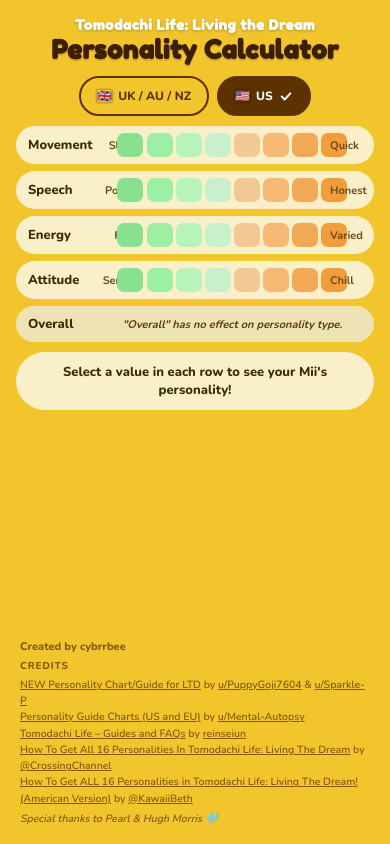
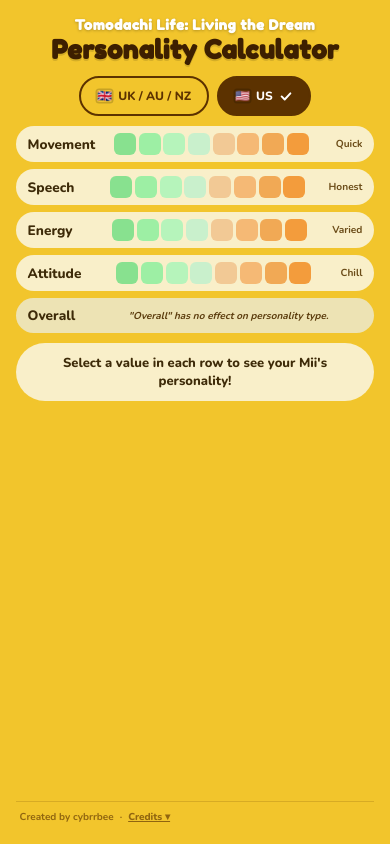
Before and after one commit to cybrrbee/Tomodachi-Life-Living-the-Dream-Personality-Calculator, a plain HTML site: page index.html in a window 390 px wide. Drawn offline with nearby package versions, Linux system fonts and the light colour scheme.

Commit message:
Fixed mobile sizing and decluttered credits

```diff
--- a/index.html
+++ b/index.html
@@ -17,30 +17,35 @@
     --result-bg:   #fffdf5;
     --result-text: #3a2508;
 
-    --font-label:  clamp(13px, 2.8vw, 15px);
-    --font-sub:    clamp(11px, 2.4vw, 13px);
-    --font-note:   clamp(11px, 2.2vw, 12.5px);
+    --font-label:  clamp(13px, 3.5vw, 15px);
+    --font-sub:    clamp(10px, 2.6vw, 13px);
+    --font-note:   clamp(10px, 2.4vw, 12.5px);
     --font-result: clamp(22px, 5.5vw, 28px);
-    --font-desc:   clamp(13px, 2.8vw, 14px);
-    --font-group:  clamp(15px, 3.2vw, 18px);
-    --font-h1:     clamp(20px, 5vw, 28px);
+    --font-desc:   clamp(13px, 3vw, 14px);
+    --font-group:  clamp(15px, 3.5vw, 18px);
 
-    --sq-w:        clamp(26px, 5.5vw, 32px);
-    --sq-h:        clamp(24px, 5vw, 30px);
-    --label-w:     clamp(70px, 15vw, 84px);
-    --endpoint-w:  clamp(36px, 8vw, 48px);
+    /* Squares: fit 8 of them comfortably in whatever space remains */
+    --sq-size: clamp(22px, calc((100vw - 220px) / 8), 32px);
+    --label-w: clamp(68px, 18vw, 84px);
   }
+
+  html, body { height: 100%; }
 
   body {
     min-height: 100vh;
     display: flex;
     flex-direction: column;
     align-items: center;
+    /* Centre content vertically only on desktop */
     justify-content: center;
     background: var(--page-bg);
     font-family: 'Nunito', sans-serif;
-    padding: clamp(16px, 4vw, 28px);
-    gap: clamp(10px, 2.5vw, 16px);
+    padding: clamp(16px, 4vw, 32px) clamp(14px, 4vw, 28px);
+    gap: clamp(10px, 2.5vw, 14px);
+  }
+  /* On small screens don't force vertical centering — just stack from top */
+  @media (max-height: 700px), (max-width: 480px) {
+    body { justify-content: flex-start; }
   }
 
   h1 {
@@ -135,9 +140,9 @@
   .rows-container {
     display: flex;
     flex-direction: column;
-    gap: clamp(7px, 1.8vw, 10px);
+    gap: clamp(6px, 1.8vw, 10px);
     width: 100%;
-    max-width: 580px;
+    max-width: 560px;
   }
 
   .row {
@@ -145,13 +150,12 @@
     align-items: center;
     background: var(--row-bg);
     border-radius: 999px;
-    padding: clamp(7px, 1.8vw, 10px) clamp(12px, 3vw, 20px);
-    gap: clamp(4px, 1.2vw, 7px);
+    padding: clamp(6px, 1.8vw, 10px) clamp(12px, 3vw, 18px);
+    gap: clamp(4px, 1.2vw, 8px);
   }
 
   .row.disclaimer-row {
-    padding: clamp(9px, 2vw, 12px) clamp(12px, 3vw, 20px);
-    gap: clamp(4px, 1.2vw, 7px);
+    padding: clamp(8px, 2vw, 12px) clamp(12px, 3vw, 18px);
     background: #ede3b4;
   }
   .disclaimer-text {
@@ -161,7 +165,6 @@
     font-weight: 700;
     font-style: italic;
     text-align: center;
-    padding: 0 clamp(4px, 1vw, 8px);
   }
 
   .row-label {
@@ -180,12 +183,23 @@
     flex-shrink: 0;
     white-space: nowrap;
   }
-  .row-endpoint.left  { width: var(--endpoint-w); min-width: var(--endpoint-w); text-align: right; padding-right: 4px; }
-  .row-endpoint.right { width: var(--endpoint-w); min-width: var(--endpoint-w); text-align: left;  padding-left: 4px; }
+  /* Left label hidden on narrow screens — it's always Slow/Polite/Flat/Serious */
+  .row-endpoint.left {
+    text-align: right;
+    padding-right: 3px;
+  }
+  .row-endpoint.right {
+    text-align: left;
+    padding-left: 3px;
+  }
+  @media (max-width: 420px) {
+    .row-endpoint.left { display: none; }
+    .row-label { width: clamp(58px, 16vw, 72px); min-width: clamp(58px, 16vw, 72px); }
+  }
 
   .squares {
     display: flex;
-    gap: clamp(3px, 0.8vw, 5px);
+    gap: clamp(2px, 0.7vw, 5px);
     flex: 1;
     justify-content: center;
     align-items: center;
@@ -193,10 +207,10 @@
   }
 
   .sq {
-    width: var(--sq-w);
-    min-width: var(--sq-w);
-    height: var(--sq-h);
-    border-radius: 7px;
+    width: var(--sq-size);
+    min-width: var(--sq-size);
+    height: var(--sq-size);
+    border-radius: 6px;
     cursor: pointer;
     display: flex;
     align-items: center;
@@ -204,7 +218,6 @@
     transition: transform 0.12s, box-shadow 0.12s;
     flex-shrink: 0;
   }
-  @media (pointer: coarse) { .sq { min-height: 36px; } }
   .sq:hover { transform: scale(1.13); box-shadow: 0 2px 8px rgba(0,0,0,0.22); z-index: 2; }
   .sq:focus-visible { outline: 3px solid #3d2a08; outline-offset: 2px; z-index: 2; }
   .sq.selected {
@@ -320,57 +333,58 @@
   /* ── Footer / credits ────────────────────────────────────────────────────── */
   .credits {
     width: 100%;
-    max-width: 580px;
-    padding: 6px 4px 2px;
-    opacity: 0.72;
+    max-width: 560px;
+    padding: 8px 4px 4px;
     margin-top: auto;
+    border-top: 1px solid rgba(92,50,0,0.18);
   }
-  .credits:hover { opacity: 1; transition: opacity 0.2s; }
 
-  .credits-byline {
-    font-size: 11px;
+  /* Single small line: "Created by cybrrbee · Credits ▸" which expands on click */
+  .credits-summary {
+    font-size: 10px;
+    font-weight: 700;
+    color: rgba(92,50,0,0.65);
+    display: flex;
+    align-items: center;
+    gap: 6px;
+    flex-wrap: wrap;
+    cursor: default;
+  }
+  .credits-summary a {
+    color: inherit;
+    text-decoration: none;
+  }
+  .credits-toggle {
+    background: none;
+    border: none;
+    font-family: 'Nunito', sans-serif;
+    font-size: 10px;
     font-weight: 800;
-    color: #5c3200;
-    margin-bottom: 5px;
-  }
-  .credits-heading {
-    font-weight: 800;
-    font-size: 10px;
-    color: #5c3200;
-    text-transform: uppercase;
-    letter-spacing: 0.8px;
-    margin-bottom: 4px;
-  }
-  .credits-list {
-    list-style: none;
-    display: flex;
-    flex-direction: column;
-  }
-  .credits-list li {
-    font-size: 10.5px;
-    font-weight: 600;
-    color: #5c3200;
-    line-height: 1.55;
-  }
-  .credits-list a {
-    color: #5c3200;
+    color: rgba(92,50,0,0.65);
+    cursor: pointer;
+    padding: 0;
     text-decoration: underline;
     text-underline-offset: 1px;
   }
-  .credits-list a:hover { color: #000; }
-  .credits-list a {
-    color: #5c3200;
+  .credits-toggle:hover { color: #5c3200; }
+
+  /* Expanded detail — hidden by default */
+  .credits-detail {
+    display: none;
+    margin-top: 6px;
+    font-size: 10px;
+    font-weight: 600;
+    color: rgba(92,50,0,0.75);
+    line-height: 1.6;
+  }
+  .credits-detail.open { display: block; }
+  .credits-detail a {
+    color: rgba(92,50,0,0.85);
     text-decoration: underline;
     text-underline-offset: 1px;
   }
-  .credits-list a:hover { color: #000; }
-  .credits-thanks {
-    margin-top: 4px;
-    font-size: 10.5px;
-    font-weight: 600;
-    color: #5c3200;
-    font-style: italic;
-  }
+  .credits-detail a:hover { color: #000; }
+  .credits-detail p { margin-top: 3px; font-style: italic; }
 </style>
 </head>
 <body>
@@ -387,16 +401,19 @@
 </div>
 
 <footer class="credits" aria-label="Credits">
-  <p class="credits-byline">Created by cybrrbee</p>
-  <p class="credits-heading">Credits</p>
-  <ul class="credits-list">
-    <li><a href="https://www.reddit.com/r/tomodachilife/comments/1s3y1vf/new_personality_chartguide_for_ltd/" target="_blank" rel="noopener">NEW Personality Chart/Guide for LTD</a> by <a href="https://www.reddit.com/user/PuppyGoji7604/" target="_blank" rel="noopener">u/PuppyGoji7604</a> &amp; <a href="https://www.reddit.com/user/Sparkle-P/" target="_blank" rel="noopener">u/Sparkle-P</a></li>
-    <li><a href="https://www.reddit.com/r/tomodachilife/comments/1s5be9p/personality_guide_charts_us_and_eu/" target="_blank" rel="noopener">Personality Guide Charts (US and EU)</a> by <a href="https://www.reddit.com/user/Mental-Autopsy/" target="_blank" rel="noopener">u/Mental-Autopsy</a></li>
-    <li><a href="https://gamefaqs.gamespot.com/3ds/643013-tomodachi-life/map/11698-personality-calculator" target="_blank" rel="noopener">Tomodachi Life – Guides and FAQs</a> by <a href="https://gamefaqs.gamespot.com/community/reinseiun" target="_blank" rel="noopener">reinseiun</a></li>
-    <li><a href="https://www.youtube.com/watch?v=bmTRX1X6ndE" target="_blank" rel="noopener">How To Get All 16 Personalities In Tomodachi Life: Living The Dream</a> by <a href="https://www.youtube.com/@CrossingChannel" target="_blank" rel="noopener">@CrossingChannel</a></li>
-    <li><a href="https://www.youtube.com/watch?v=VmdDA5ISvv8" target="_blank" rel="noopener">How To Get ALL 16 Personalities in Tomodachi Life: Living The Dream! (American Version)</a> by <a href="https://www.youtube.com/@KawaiiBeth" target="_blank" rel="noopener">@KawaiiBeth</a></li>
-  </ul>
-  <p class="credits-thanks">Special thanks to Pearl &amp; Hugh Morris 🩵</p>
+  <div class="credits-summary">
+    <span>Created by cybrrbee</span>
+    <span>·</span>
+    <button class="credits-toggle" aria-expanded="false" aria-controls="creditsDetail" onclick="const d=document.getElementById('creditsDetail');const open=d.classList.toggle('open');this.setAttribute('aria-expanded',open);this.textContent=open?'Credits ▴':'Credits ▾';">Credits ▾</button>
+  </div>
+  <div class="credits-detail" id="creditsDetail">
+    <div><a href="https://www.reddit.com/r/tomodachilife/comments/1s3y1vf/new_personality_chartguide_for_ltd/" target="_blank" rel="noopener">NEW Personality Chart/Guide for LTD</a> by <a href="https://www.reddit.com/user/PuppyGoji7604/" target="_blank" rel="noopener">u/PuppyGoji7604</a> &amp; <a href="https://www.reddit.com/user/Sparkle-P/" target="_blank" rel="noopener">u/Sparkle-P</a></div>
+    <div><a href="https://www.reddit.com/r/tomodachilife/comments/1s5be9p/personality_guide_charts_us_and_eu/" target="_blank" rel="noopener">Personality Guide Charts (US and EU)</a> by <a href="https://www.reddit.com/user/Mental-Autopsy/" target="_blank" rel="noopener">u/Mental-Autopsy</a></div>
+    <div><a href="https://gamefaqs.gamespot.com/3ds/643013-tomodachi-life/map/11698-personality-calculator" target="_blank" rel="noopener">Tomodachi Life – Guides and FAQs</a> by <a href="https://gamefaqs.gamespot.com/community/reinseiun" target="_blank" rel="noopener">reinseiun</a></div>
+    <div><a href="https://www.youtube.com/watch?v=bmTRX1X6ndE" target="_blank" rel="noopener">How To Get All 16 Personalities In Tomodachi Life: Living The Dream</a> by <a href="https://www.youtube.com/@CrossingChannel" target="_blank" rel="noopener">@CrossingChannel</a></div>
+    <div><a href="https://www.youtube.com/watch?v=VmdDA5ISvv8" target="_blank" rel="noopener">How To Get ALL 16 Personalities in Tomodachi Life: Living The Dream! (American Version)</a> by <a href="https://www.youtube.com/@KawaiiBeth" target="_blank" rel="noopener">@KawaiiBeth</a></div>
+    <p>Special thanks to Pearl &amp; Hugh Morris 🩵</p>
+  </div>
 </footer>
 
 <script>
```
